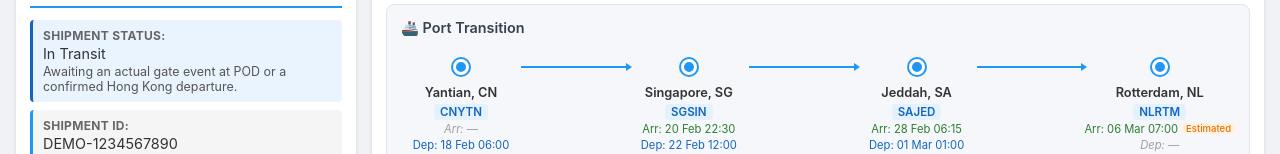
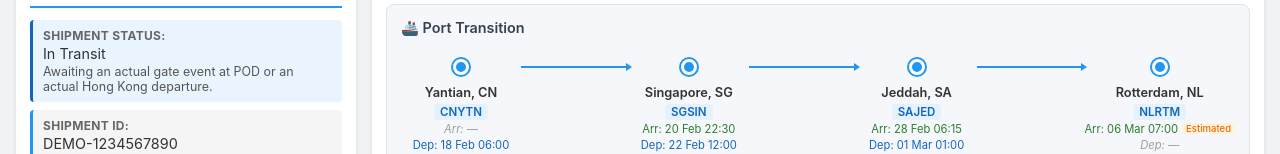
Before and after one commit to fatbo/itrackit-event-viewer, an Angular app: page / in a window 1280 px wide. Shown: the part 141-295 px from the top of the page. Built offline with nearby package versions, Linux system fonts and the light colour scheme.

Commit message:
Refine Hong Kong departure status wording
Co-authored-by: fatbo <4547140+fatbo@users.noreply.github.com>

```diff
--- a/src/app/components/event-summary/event-summary.ts
+++ b/src/app/components/event-summary/event-summary.ts
@@ -40,8 +40,9 @@ export class EventSummary {
   });
 
   readonly shipmentStatus = computed<ShipmentStatusInfo>(() => {
-    const events = this.primaryEvent()?.events ?? [];
-    const transportEvents = this.primaryEvent()?.transportEvents ?? [];
+    const primaryEvent = this.primaryEvent();
+    const events = primaryEvent?.events ?? [];
+    const transportEvents = primaryEvent?.transportEvents ?? [];
     if (events.length === 0 && transportEvents.length === 0) {
       return {
         label: 'Status Unavailable',
@@ -75,7 +76,7 @@ export class EventSummary {
 
     return {
       label: 'In Transit',
-      description: 'Awaiting an actual gate event at POD or a confirmed Hong Kong departure.',
+      description: 'Awaiting an actual gate event at POD or an actual Hong Kong departure.',
       tone: 'transit',
     };
   });
```
